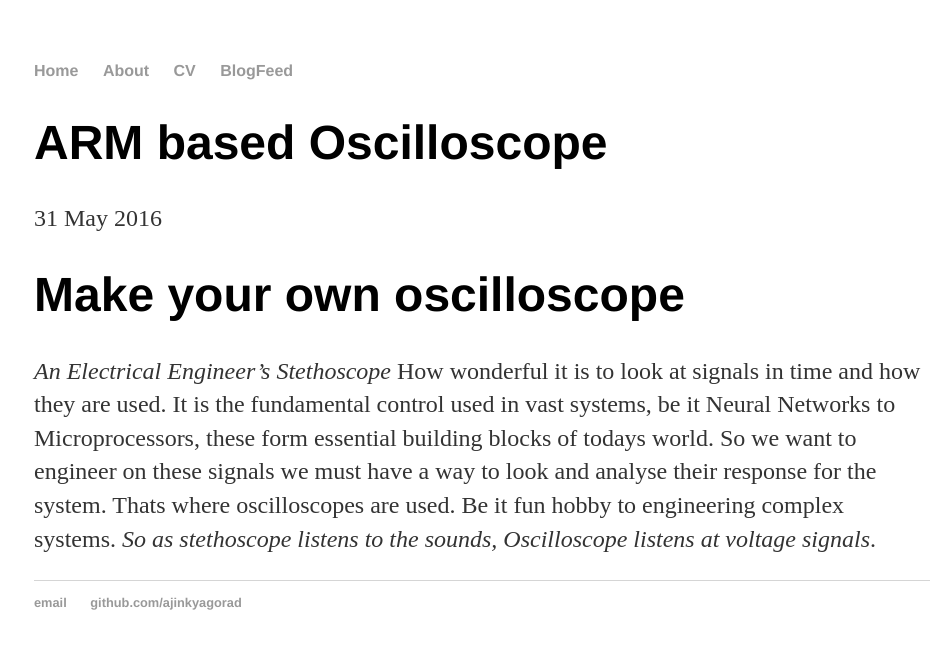
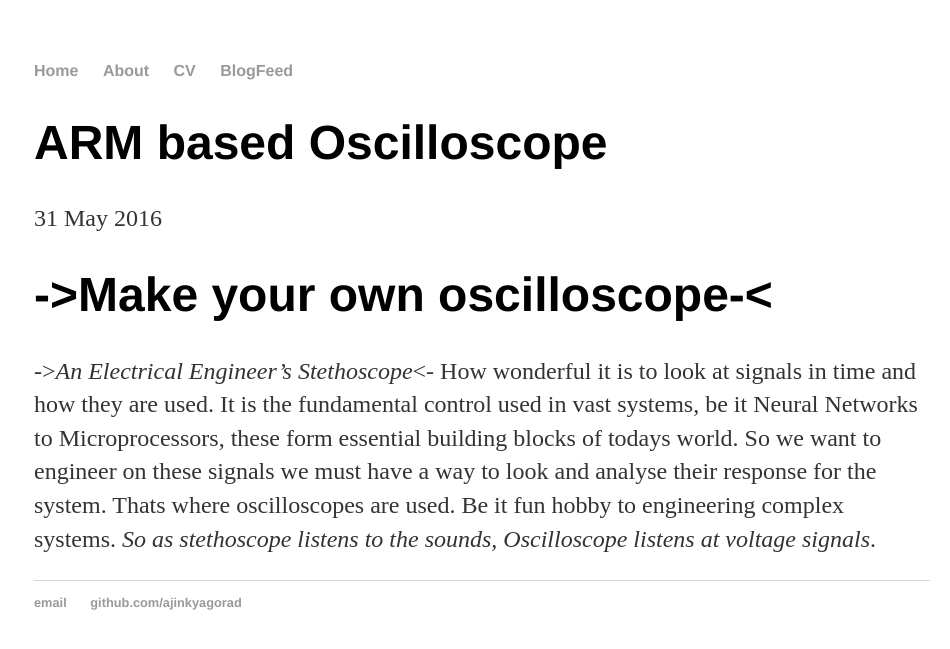
Before and after one commit to ajinkyagorad/ajinkyagorad.github.io, a Jekyll site: the page built from _posts/2016-05-31-arm-oscilloscope.md, in a window 1280 px wide. Shown: the top 649 px of the page, without its empty margins (158-1108 px from the left). Built offline with Jekyll 4.4.1, drawn with Linux system fonts in a browser that asks for light colours.

```diff
--- a/_posts/2016-05-31-arm-oscilloscope.md
+++ b/_posts/2016-05-31-arm-oscilloscope.md
@@ -4,9 +4,9 @@ title: "ARM based Oscilloscope"
 date: 2016-05-31
 ---
 
-Make your own oscilloscope
+->Make your own oscilloscope-<
 ===
-_An Electrical Engineer's Stethoscope_
+->_An Electrical Engineer's Stethoscope_<-
 How wonderful it is to look at signals in time and how they are used. It is the fundamental control used in vast systems, be it Neural Networks to Microprocessors, these form essential building blocks of todays world.
 So we want to engineer on these signals we must have a way to look and analyse their response for the system. Thats where oscilloscopes are used. Be it fun hobby to engineering complex systems.
 _So as stethoscope listens to the sounds, Oscilloscope listens at voltage signals_.
```
